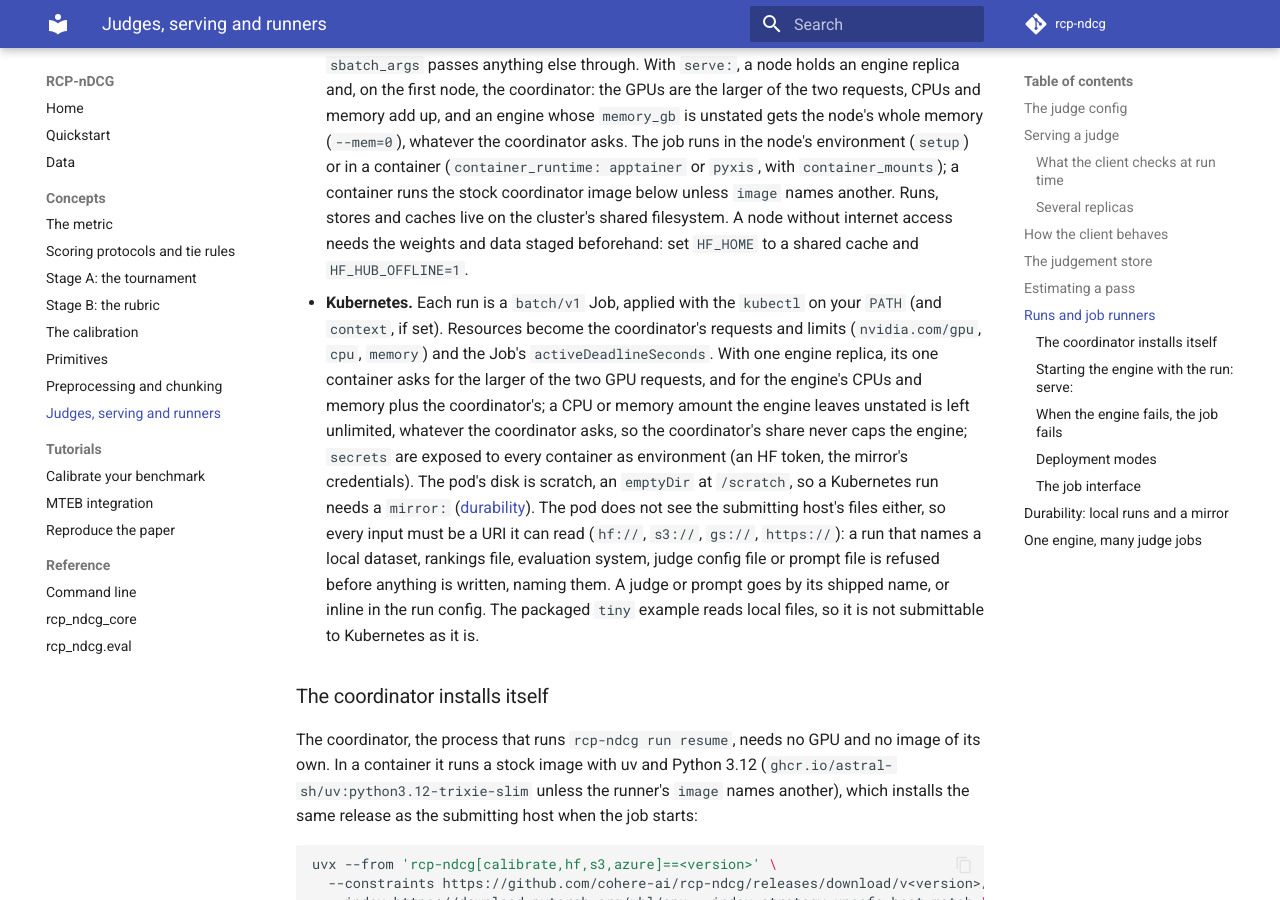
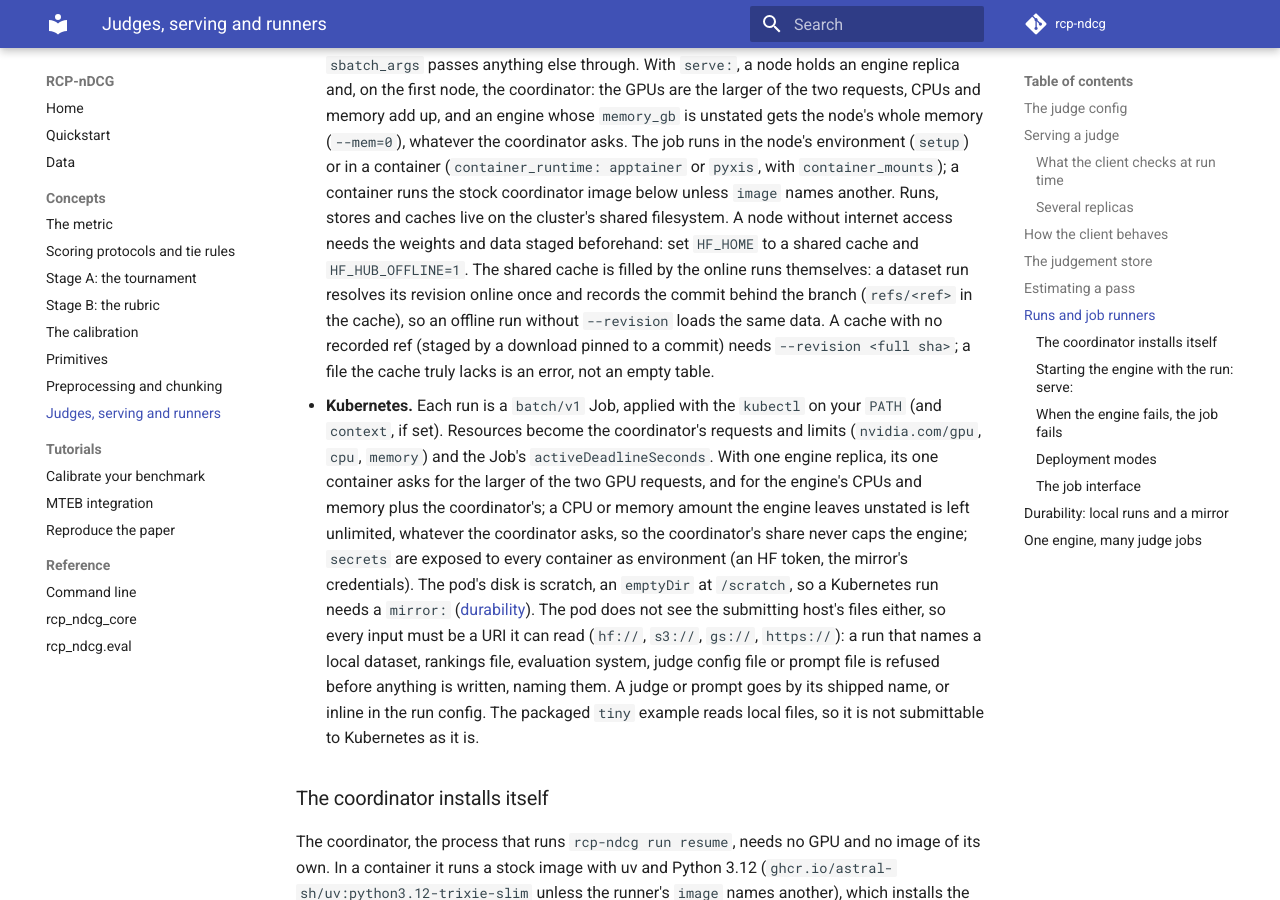
Before and after one commit to cohere-ai/rcp-ndcg, an MkDocs documentation site: the page built from docs/concepts/serving.md, in a window 1280 px wide and 900 px high, scrolled down 6858 px. Built offline with MkDocs 1.6.1 and Material for MkDocs 9.7.7, drawn with Linux system fonts in a browser that asks for light colours; comment, search, counter and statistics services are not loaded.

Commit message:
Document the offline reads of a shared hub cache

```diff
--- a/docs/concepts/serving.md
+++ b/docs/concepts/serving.md
@@ -224,7 +224,10 @@ runner:
   (`container_runtime: apptainer` or `pyxis`, with `container_mounts`); a container runs the stock coordinator image
   below unless `image` names another. Runs, stores and caches live on the cluster's shared filesystem. A node without
   internet access needs the weights and data staged beforehand: set `HF_HOME` to a shared cache and
-  `HF_HUB_OFFLINE=1`.
+  `HF_HUB_OFFLINE=1`. The shared cache is filled by the online runs themselves: a dataset run resolves its
+  revision online once and records the commit behind the branch (`refs/<ref>` in the cache), so an offline run
+  without `--revision` loads the same data. A cache with no recorded ref (staged by a download pinned to a
+  commit) needs `--revision <full sha>`; a file the cache truly lacks is an error, not an empty table.
 - **Kubernetes.** Each run is a `batch/v1` Job, applied with the `kubectl` on your `PATH` (and `context`, if set).
   Resources become the coordinator's requests and limits (`nvidia.com/gpu`, `cpu`, `memory`) and the Job's
   `activeDeadlineSeconds`. With one engine replica, its one container asks for the larger of the two GPU requests,
```
Also changed, not shown: CHANGELOG.md (+12 -0 lines).
